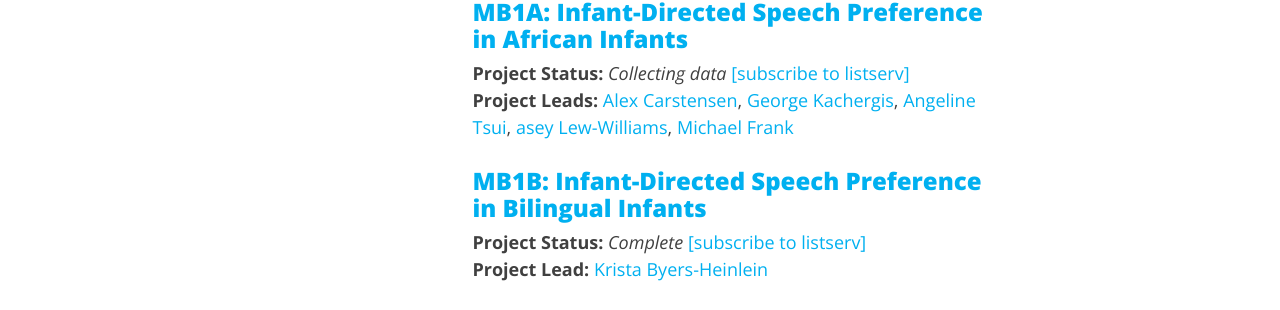
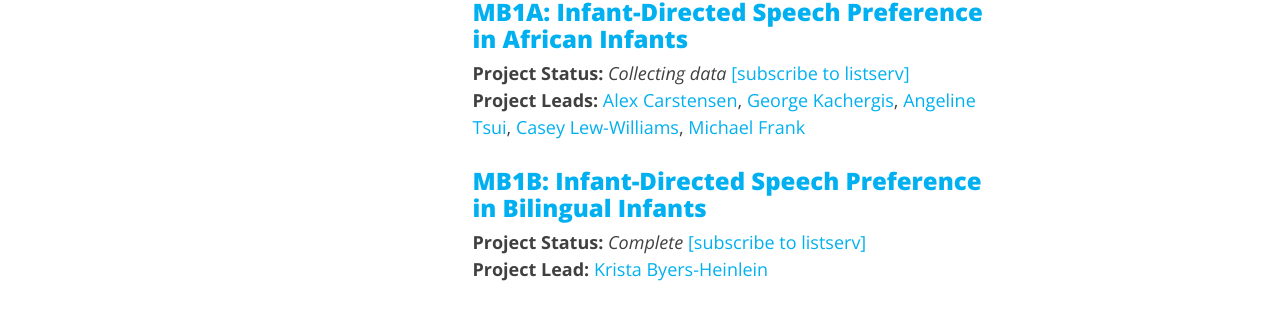
Before and after one commit to manybabies/manybabies.github.io, a Jekyll site: the page built from get_involved.md, in a window 1280 px wide and 900 px high, scrolled down 1060 px. Shown: the part 145-455 px from the top of the window. Built offline with Jekyll 4.4.1, drawn with Linux system fonts in a browser that asks for light colours; nearby versions of some CDN libraries; some web fonts are replaced.

Commit message:
Update get_involved.md

```diff
--- a/get_involved.md
+++ b/get_involved.md
@@ -69,7 +69,7 @@ Please **fill in the form at the bottom of this page** to indicate your interest
         <b>Project Status:</b> <i>Collecting data</i>
           <a href="https://mailman.stanford.edu/mailman/listinfo/manybabies-africa">[subscribe to listserv]</a><br>
         <b>Project Leads:</b> <a href="mailto:abc@ucsd.edu">Alex Carstensen</a>, <a href="mailto:kachergis@stanford.edu">George Kachergis</a>,
-          <a href="mailto:angelinetsui@gmail.com">Angeline Tsui</a>, <a href="mailto:caseylw@princeton.edu">asey Lew-Williams</a>,
+          <a href="mailto:angelinetsui@gmail.com">Angeline Tsui</a>, <a href="mailto:caseylw@princeton.edu">Casey Lew-Williams</a>,
           <a href="mailto:mcfrank@stanford.edu">Michael Frank</a>
         <br>
         <br>
```
